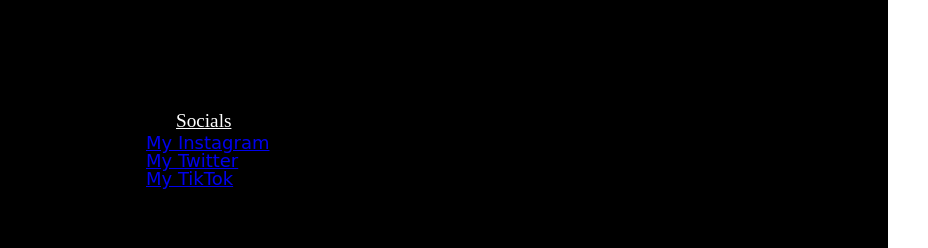
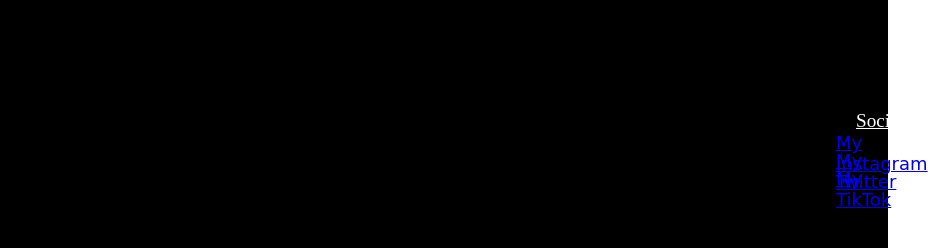
Before and after one commit to hmusaab/First-Project, a plain HTML site: page index.html in a window 1280 px wide. Shown: the part 3174-3422 px from the top of the page, 392-1320 px from the left, 928 px wide, since content can reach past the window. Drawn offline with Linux system fonts and the light colour scheme.

Commit message:
firstproject

```diff
--- a/footer.css
+++ b/footer.css
@@ -9,7 +9,7 @@
 }
 .social{
     font-size: 120%;
-    margin-left: 440px;
+    margin-left: 1120px;
     text-transform: capitalize;
     text-decoration: underline;
     color: white;
@@ -18,7 +18,7 @@
 .linked{
 
     text-transform: capitalize;
-    margin-left: 410px;
+    margin-left: 1100px;
     position: absolute;
     font-size: large;
     font-family:cursive;
--- a/index.html
+++ b/index.html
@@ -345,7 +345,7 @@
                     <div class = "cards-for-stuff">
                         <div class = "picture-of-stuff">
 
-                            <img src = "shoes5-removebg-preview.png" class = "example" alt = "">
+                            <img src = "pizza-removebg-preview.png" class = "example" alt = "">
                             <!--build a button-->
                             <button class = "btn-for-card">add to cart</button>
 
```
Also changed, not shown: pizza-removebg-preview.png (added), pizza.jfif (added).
